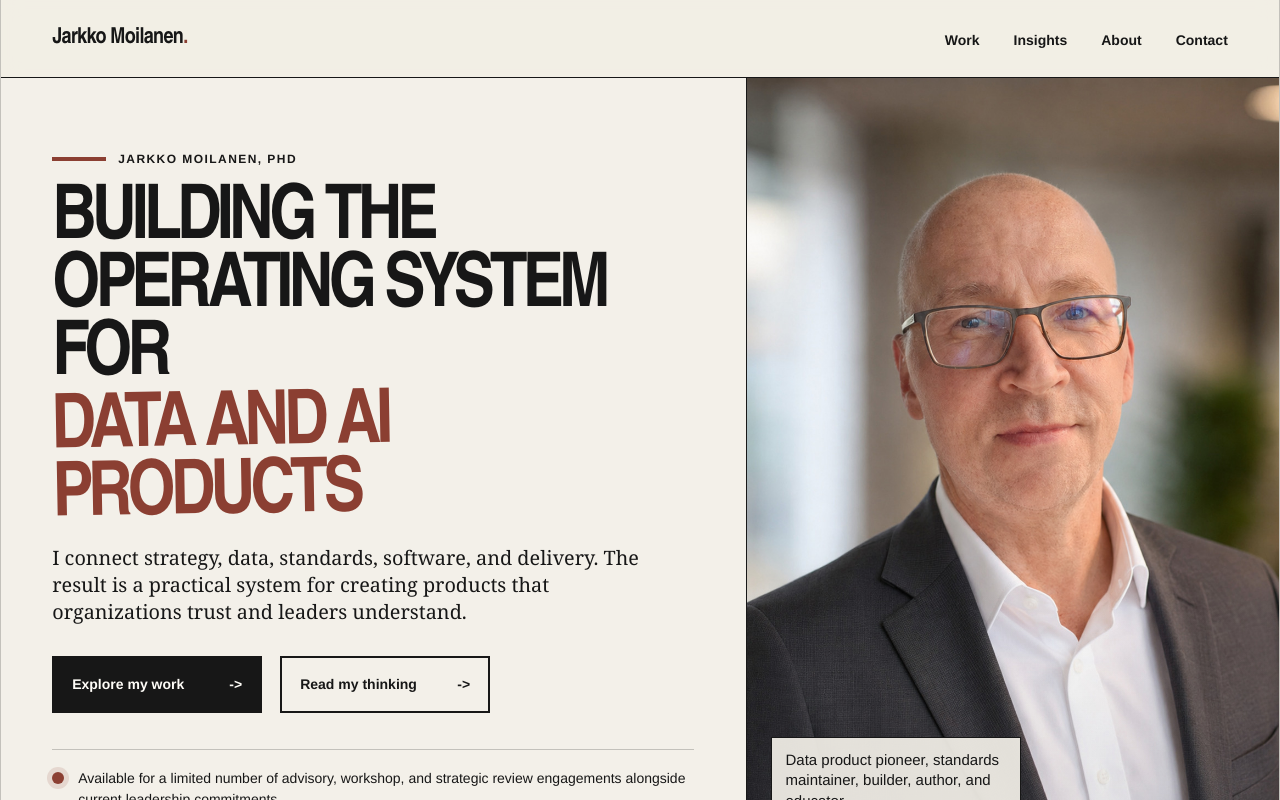
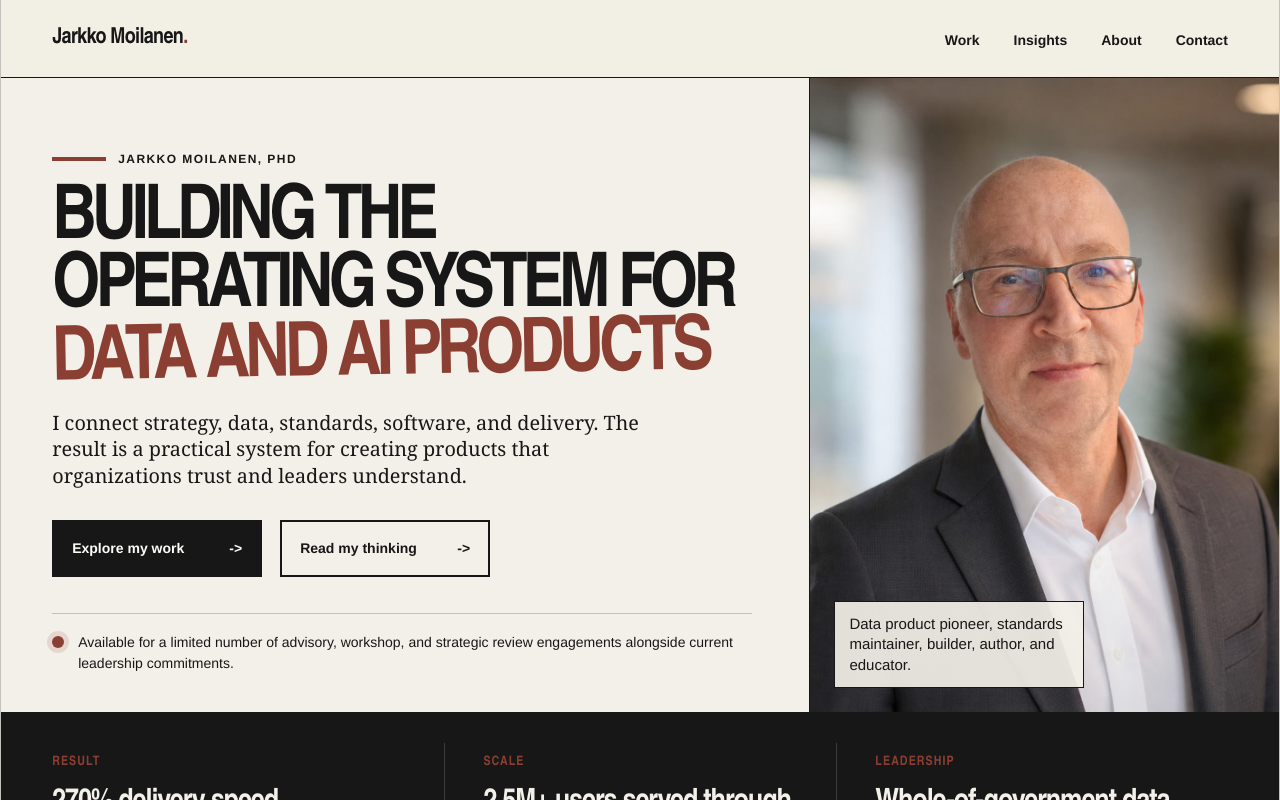
Before and after one commit to kyyberi/jarkko, a Next.js app: page / in a window 1280 px wide. Shown: the top 800 px of the page. Built offline with nearby package versions, Linux system fonts and the light colour scheme.

Commit message:
Reduce homepage hero portrait size

```diff
--- a/app/globals.css
+++ b/app/globals.css
@@ -149,8 +149,8 @@ a {
 
 .hero {
   display: grid;
-  grid-template-columns: 7fr 5fr;
-  min-height: 620px;
+  grid-template-columns: 7.6fr 4.4fr;
+  min-height: 580px;
   border-bottom: 1px solid var(--ink);
 }
 
@@ -257,7 +257,7 @@ h1 {
 
 .hero-portrait {
   position: relative;
-  min-height: 620px;
+  min-height: 580px;
   overflow: hidden;
   background: #d7d0c5;
 }
@@ -1518,7 +1518,7 @@ h1 {
   }
 
   .hero-portrait {
-    min-height: 460px;
+    min-height: 400px;
   }
 
   .focus-grid {
@@ -1610,7 +1610,7 @@ h1 {
   }
 
   .hero-portrait {
-    min-height: 420px;
+    min-height: 360px;
   }
 
   .credibility-band {
```
